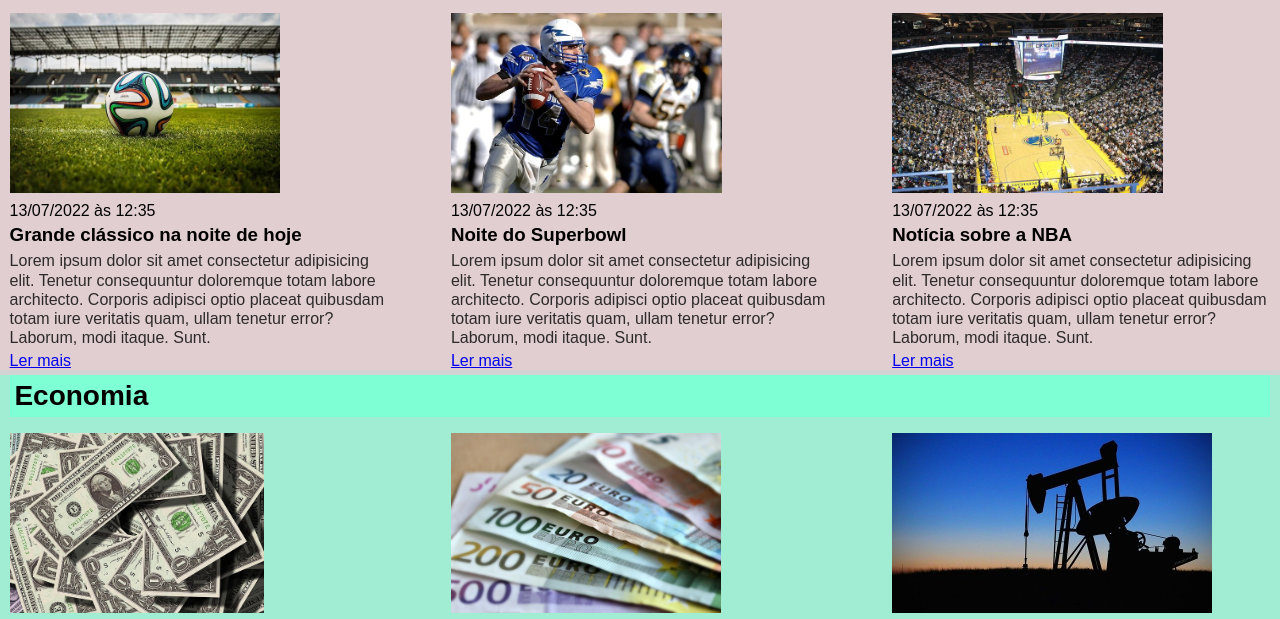
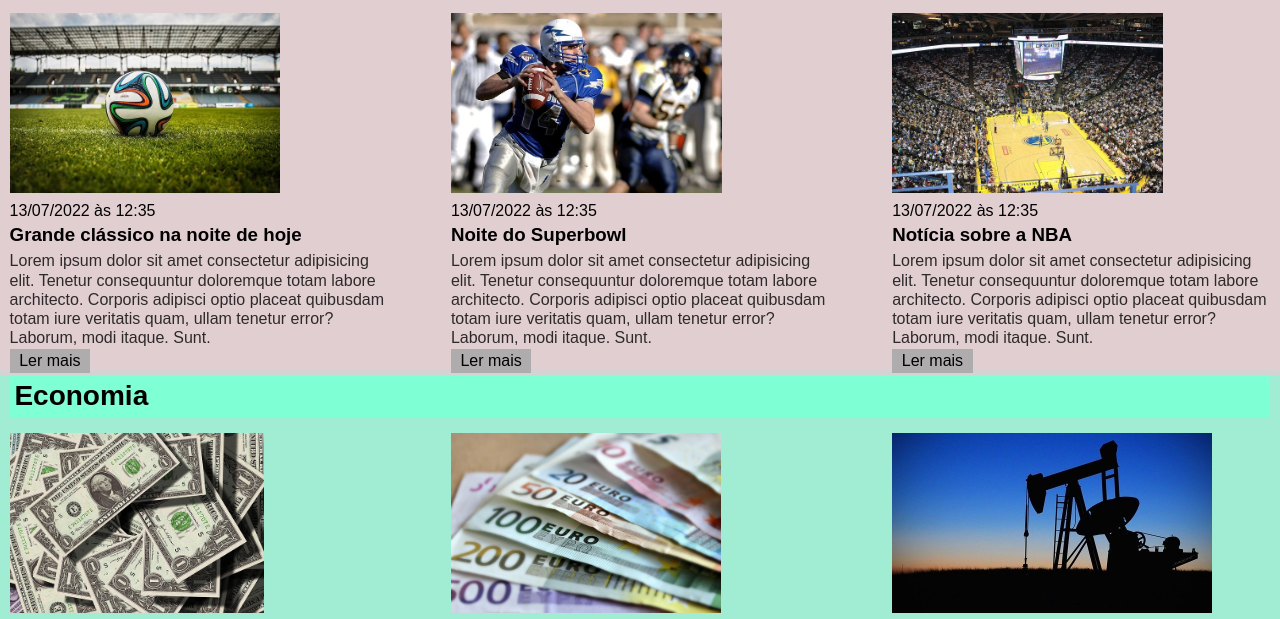
Before and after one commit to BrunoBCunha03/curso_ebac_eng_front-end, a plain HTML site: page index.html in a window 1280 px wide. Shown: the part 109-728 px from the top of the page. Drawn offline with Linux system fonts and the light colour scheme.

Commit message:
botão no link "ler mais" adcionado

```diff
--- a/assets/css/main.css
+++ b/assets/css/main.css
@@ -118,3 +118,10 @@ p {
 .img__articles {
     height: 180px;
 }
+
+.link__noticia {
+    padding: 0.2rem 0.6rem;
+    background: rgba(169, 169, 169, 0.9);
+    color: #000000;
+    text-decoration: none;
+}
```
